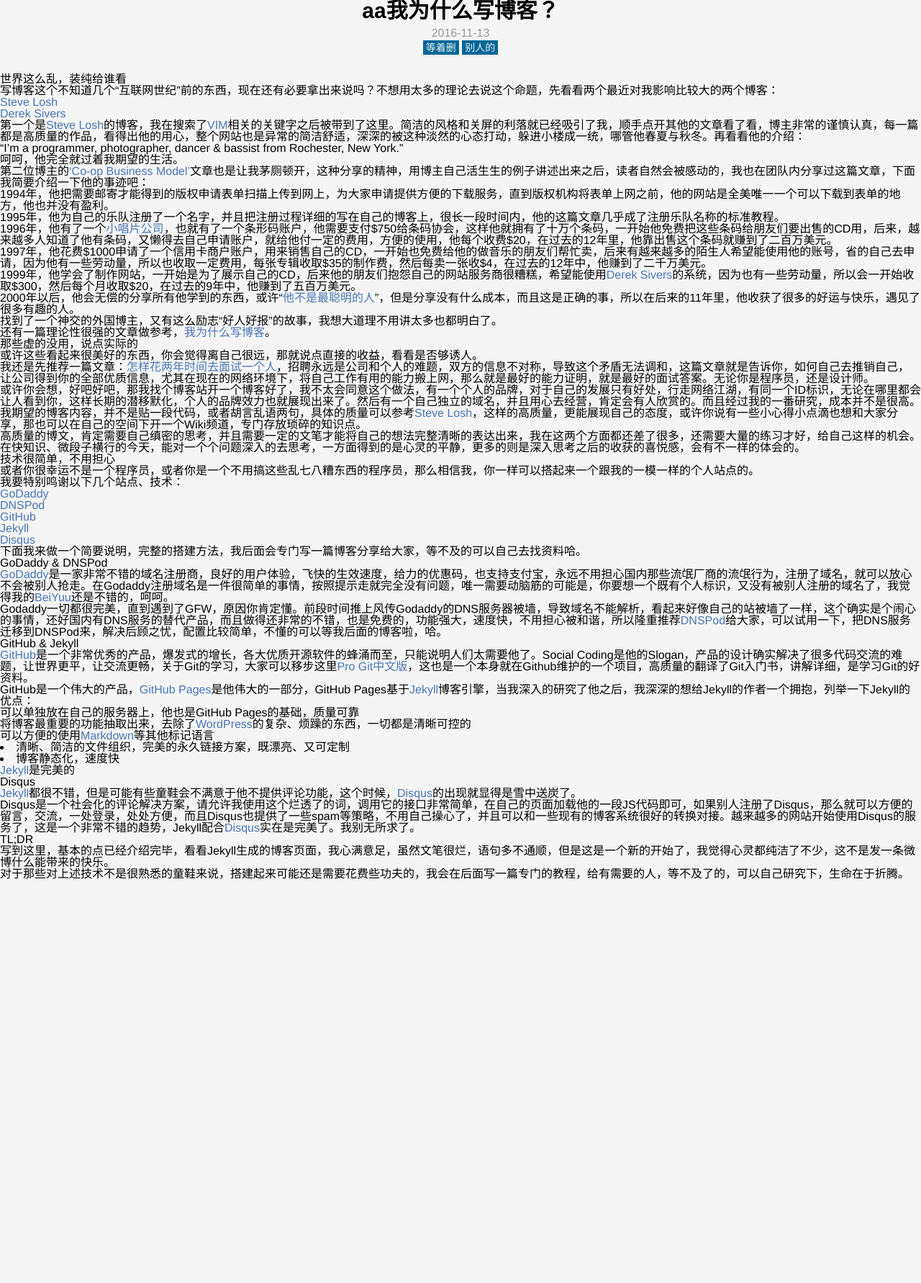
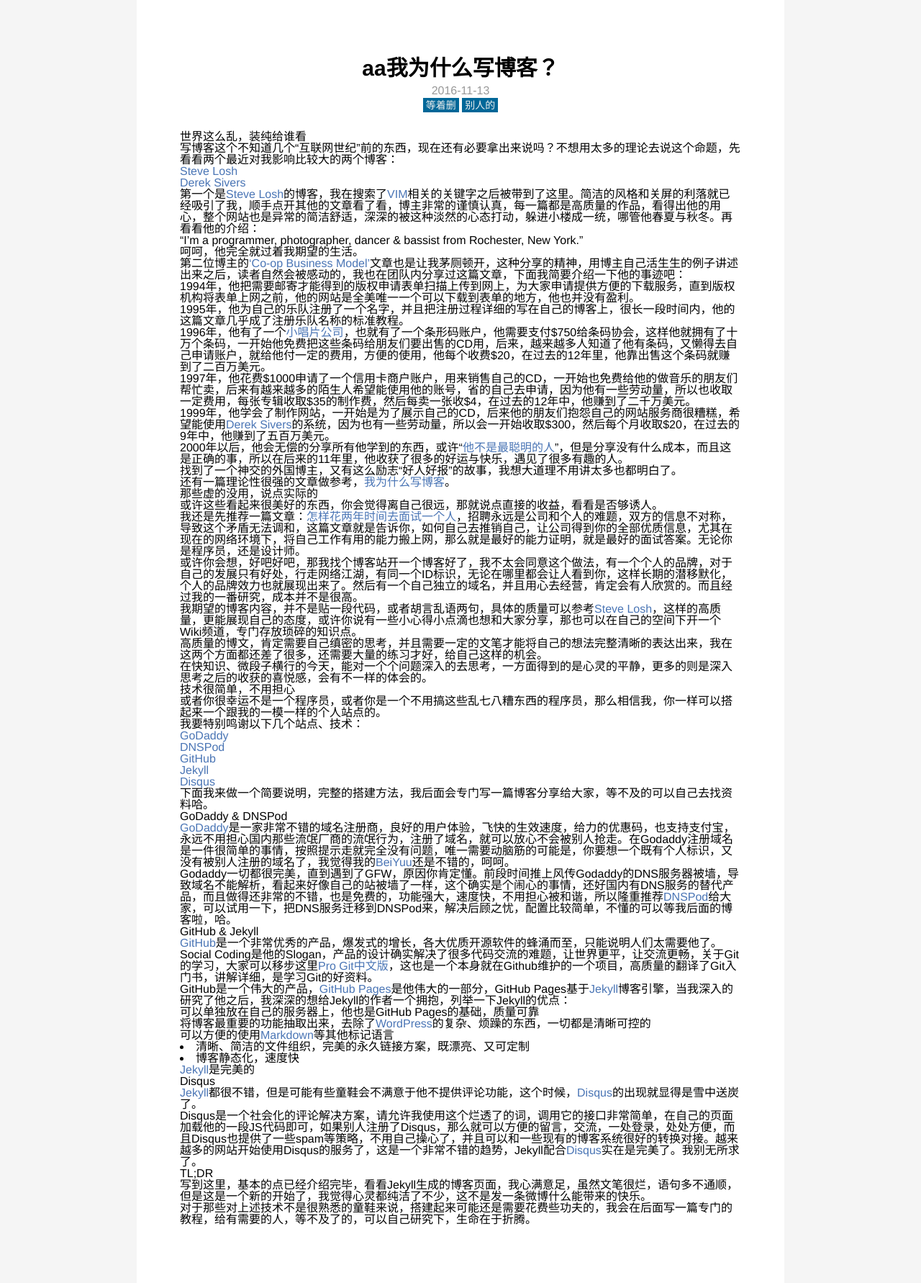
Before and after one commit to weiliua/liuwei, a Jekyll site: the page built from _posts/2016-11-13-Hello-World.md, in a window 1280 px wide. Shown: the whole page at 72% size. Built offline with Jekyll 4.4.1, drawn with Linux system fonts in a browser that asks for light colours; before the commit the page ends 1222 px from its top, so only the background shows below that.

Commit message:
提交代码

```diff
--- a/_layouts/post.html
+++ b/_layouts/post.html
@@ -11,7 +11,7 @@
     <style>{% include default.css %}{% include post.css %}</style>
   </head>
   <body class="wayne-body-post">
-    <div class="wayne-wrapper">
+    <div class="wayne-post-wrapper">
       <div>
         <h1 class="wayne-post-title"><a href="{{ page.url }}" title="{{ page.title }}">{{ page.title }}</a></h1>
         <div class="wayne-post-prop">
```
